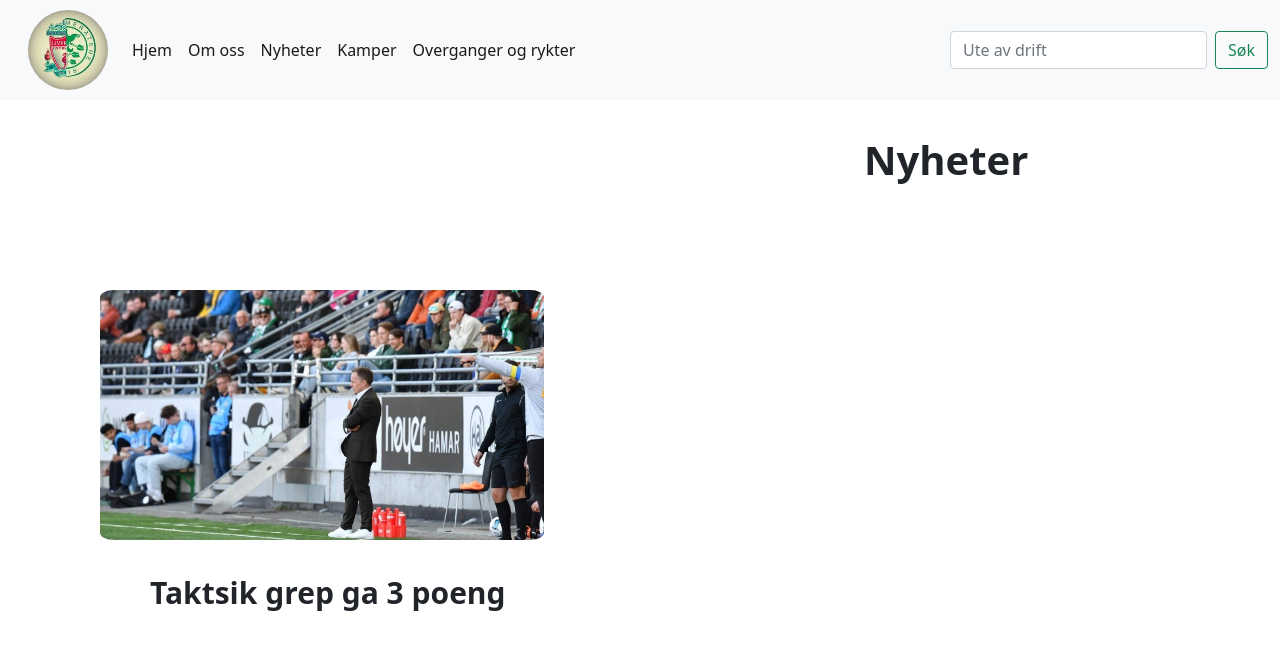
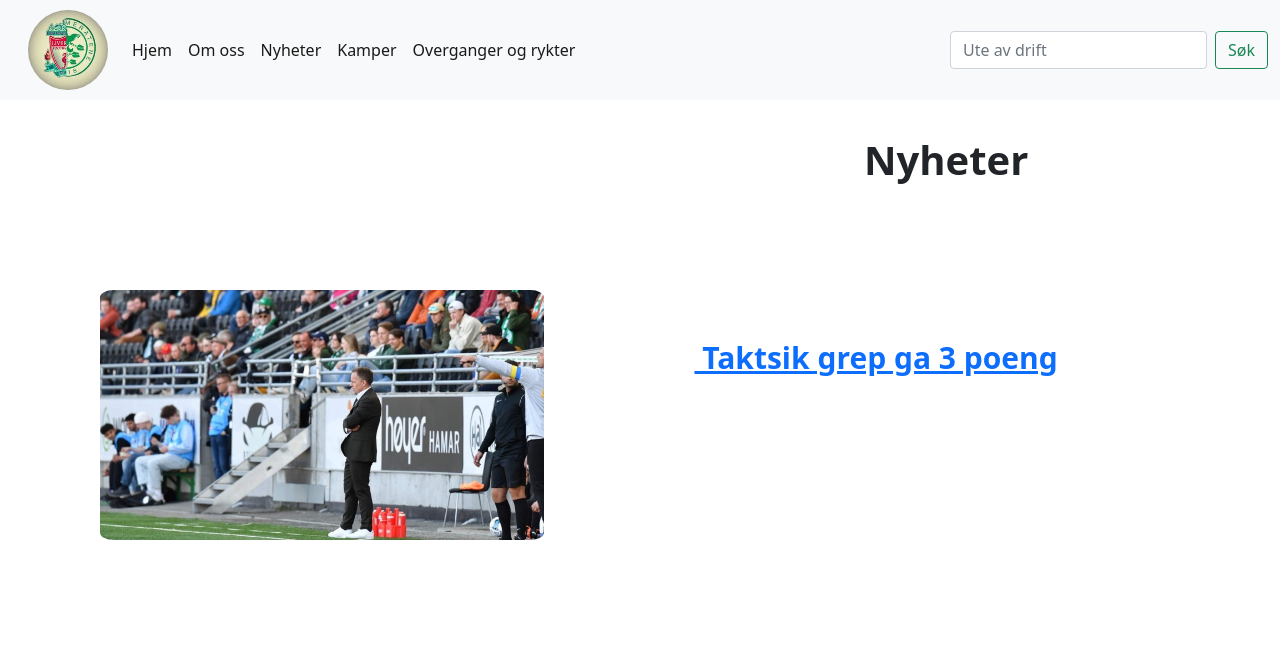
Before and after one commit to datamaster04/hamkam-liverpool-fanpage, a React (Create React App) app in the folder liverpool-hamkam-fanpage/: page /nyheter in a window 1280 px wide. Shown: the top 650 px of the page. Built offline with nearby package versions, Linux system fonts and the light colour scheme.

Commit message:
Update Nyheter.jsx

```diff
--- a/liverpool-hamkam-fanpage/src/pages/Nyheter.jsx
+++ b/liverpool-hamkam-fanpage/src/pages/Nyheter.jsx
@@ -5,23 +5,19 @@ import førsteseier from "../assets/images/førsteseier.jpg";
 const OmOss = () => {
   return (
     <>
-
       <div className="nyheter_header">Nyheter</div>
 
       <div className="nyheter_box">
         <div className="nyhet_førsteseier">
           <img
-          className="førstesier_bilde"
-          src={førsteseier}
-          alt="HamKam - Sandefjord 18.04.22"
+            className="førstesier_bilde"
+            src={førsteseier}
+            alt="HamKam - Sandefjord 18.04.22"
           />
-          <p className="førsteseier_header"> Taktsik grep ga 3 poeng</p>
-          <div className="førsteseier_text">
-
-          </div>
+          <a className="førsteseier_header"> Taktsik grep ga 3 poeng</a>
+          <div className="førsteseier_text"></div>
         </div>
       </div>
-
     </>
   );
 };
```
